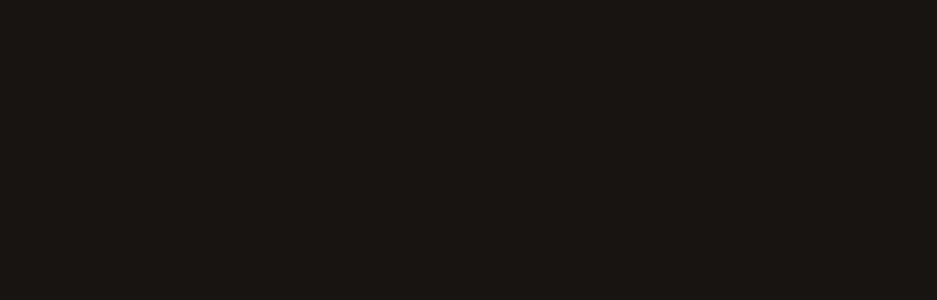
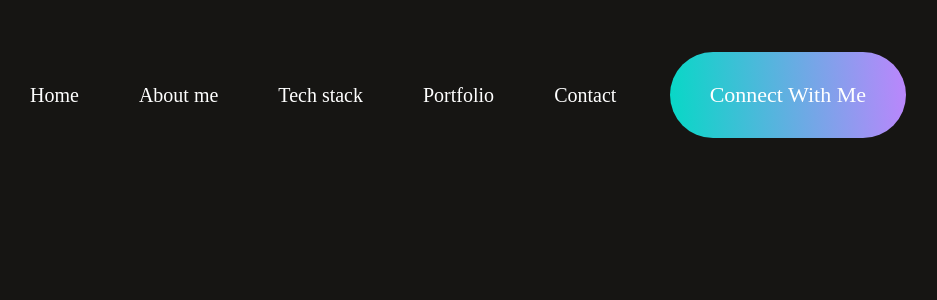
Before and after one commit to Kerciu/kerciu.github.io, a React (Vite) app: page / in a window 1280 px wide. Shown: the top 300 px of the page, without its empty margins (172-1109 px from the left). Built offline with nearby package versions, Linux system fonts and the light colour scheme.

Commit message:
added navigation bar contents and created styles for them

```diff
--- a/src/Components/navbar/Navbar.css
+++ b/src/Components/navbar/Navbar.css
@@ -0,0 +1,22 @@
+.navbar {
+    display: flex;
+    align-items: center;
+    justify-content: space-between;
+    margin: 20px 170px;
+}
+
+.nav-menu {
+    display: flex;
+    align-items: center;
+    list-style: none;
+    gap: 60px;
+    font-size: 20px;
+}
+
+.nav-connect {
+    padding: 30px 40px;
+    border-radius: 50px;
+    background: linear-gradient(267deg, #BB86FC 0.36%, #03DAC5 102.06%);
+    font-size: 22px;
+    cursor: pointer;
+}
--- a/src/Components/navbar/Navbar.jsx
+++ b/src/Components/navbar/Navbar.jsx
@@ -2,9 +2,17 @@
 import './Navbar.css';
 
 const Navbar = () => {
-    return
-    <div className="navbar">
-
+    return <div className="navbar">
+        <ul className="nav-menu">
+            <li>Home</li>
+            <li>About me</li>
+            <li>Tech stack</li>
+            <li>Portfolio</li>
+            <li>Contact</li>
+        </ul>
+        <div className="nav-connect">
+            Connect With Me
+        </div>
     </div>
 };
 
```
